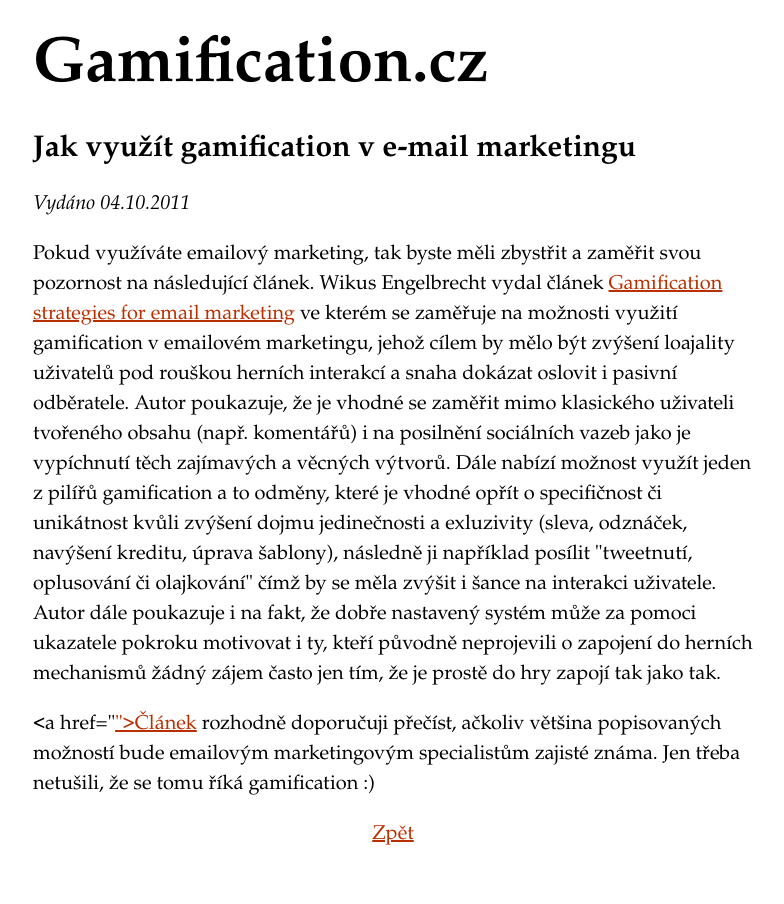
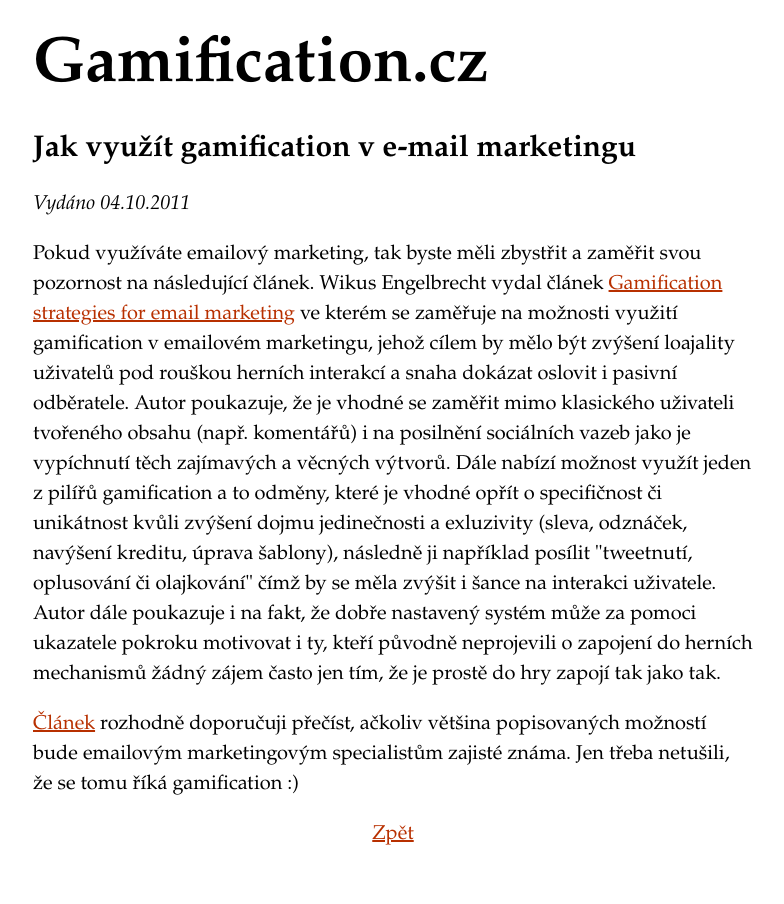
Before and after one commit to pavelbier/Gamification.cz, a Jekyll site: the page built from _posts/2011-10-04-jak-vyuzit-gamification-v-e-mail-marketingu.markdown, in a window 1280 px wide. Shown: the whole page, without its empty margins (247-1031 px from the left). Built offline with Jekyll 4.4.1, drawn with Linux system fonts in a browser that asks for light colours; comment, search, counter and statistics services are not loaded.

Commit message:
oprava odkayu

```diff
--- a/_posts/2011-10-04-jak-vyuzit-gamification-v-e-mail-marketingu.markdown
+++ b/_posts/2011-10-04-jak-vyuzit-gamification-v-e-mail-marketingu.markdown
@@ -6,4 +6,4 @@
 ---
 
 <p>Pokud využíváte emailový marketing, tak byste měli zbystřit a zaměřit svou pozornost na následující článek. Wikus Engelbrecht vydal článek <a href="http://memeburn.com/2011/10/gamification-strategies-for-email-marketing/">Gamification strategies for email marketing</a> ve kterém se zaměřuje na možnosti využití gamification v emailovém marketingu, jehož cílem by mělo být zvýšení loajality uživatelů pod rouškou herních interakcí a snaha dokázat oslovit i pasivní odběratele. Autor poukazuje, že je vhodné se zaměřit mimo klasického uživateli tvořeného obsahu (např. komentářů) i na posilnění sociálních vazeb jako je vypíchnutí těch zajímavých a věcných výtvorů. Dále nabízí možnost využít jeden z pilířů gamification a to odměny, které je vhodné opřít o specifičnost či unikátnost kvůli zvýšení dojmu jedinečnosti a exluzivity (sleva, odznáček, navýšení kreditu, úprava šablony), následně ji například posílit "tweetnutí, oplusování či olajkování" čímž by se měla zvýšit i šance na interakci uživatele.  Autor dále poukazuje i na fakt, že dobře nastavený systém může za pomoci ukazatele pokroku motivovat i ty, kteří původně neprojevili o zapojení do herních mechanismů žádný zájem často jen tím, že je prostě do hry zapojí tak jako tak.</p>
-<p><a href="<a href="http://memeburn.com/2011/10/gamification-strategies-for-email-marketing/">">Článek</a> rozhodně doporučuji přečíst, ačkoliv většina popisovaných možností bude emailovým marketingovým specialistům zajisté známa. Jen třeba netušili, že se tomu říká gamification :)</p>
+<p><a href="http://memeburn.com/2011/10/gamification-strategies-for-email-marketing/">Článek</a> rozhodně doporučuji přečíst, ačkoliv většina popisovaných možností bude emailovým marketingovým specialistům zajisté známa. Jen třeba netušili, že se tomu říká gamification :)</p>
```
